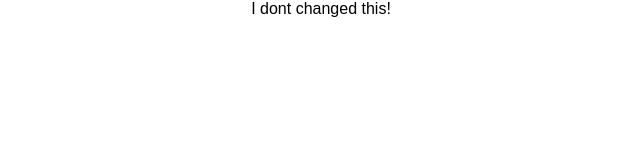
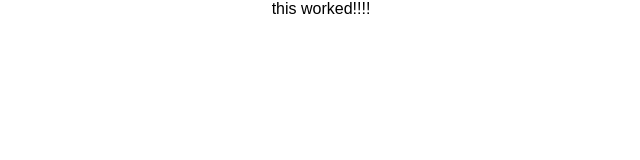
Before and after one commit to joshborup/githook, a React (Create React App) app: page / in a window 1280 px wide. Shown: the top 160 px of the page, without its empty margins (319-959 px from the left). Built offline with nearby package versions, Linux system fonts and the light colour scheme.

Commit message:
testing myown hook

```diff
--- a/src/App.js
+++ b/src/App.js
@@ -6,7 +6,7 @@ class App extends Component {
   render() {
     return (
       <div className="App">
-        I dont changed this!
+        this worked!!!!
       </div>
     );
   }
```
Also changed, not shown: 1 other file (tests, documents, lock files or other folders).
